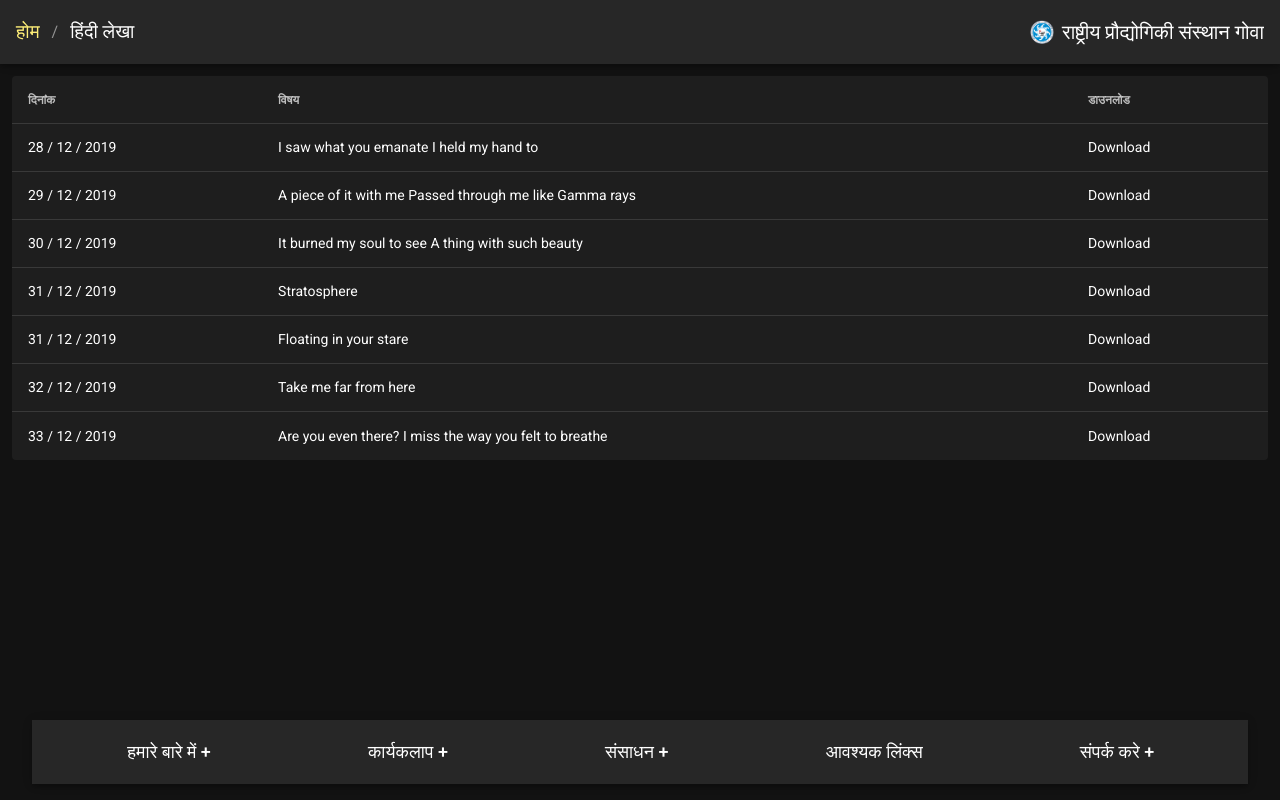
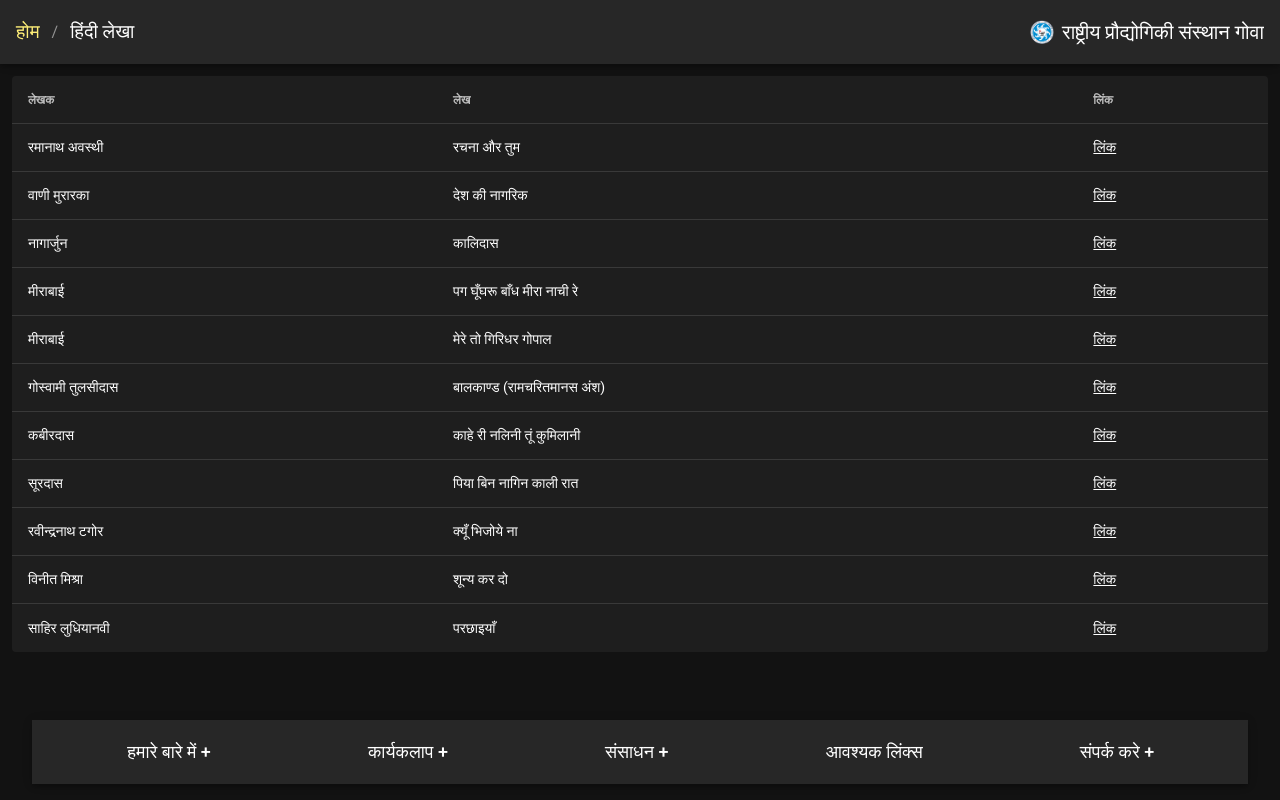
Before and after one commit to prajjwaldimri/rajbhasha-website, a Vue app: page /writings in a window 1280 px wide. Built offline with nearby package versions, Linux system fonts and the light colour scheme.

Commit message:
Added writings

```diff
--- a/src/views/Writings.vue
+++ b/src/views/Writings.vue
@@ -7,14 +7,15 @@
           template(v-slot:default='')
             thead
               tr
-                th.text-left दिनांक
-                th.text-left विषय
-                th.text-left डाउनलोड
+                th.text-left लेखक
+                th.text-left लेख
+                th.text-left लिंक
             tbody
               tr(v-for='item in information' :key='item.name')
-                td {{ item.date }}
-                td {{ item.subject }}
-                td {{ item.pdf_file }}
+                td {{ item.author }}
+                td {{ item.title }}
+                td
+                  a(:href="item.href" target="_blank" style="color:white;text-decoration-line:underline;") लिंक
 </template>
 
 <script>
@@ -33,39 +34,59 @@ export default {
     information: [
       //Add Code in here
       {
-        date: "28 / 12 / 2019",
-        subject: "I saw what you emanate I held my hand to ",
-        pdf_file: "Download"
+        author: "रमानाथ अवस्थी",
+        title: "रचना और तुम",
+        href: "https://kaavyaalaya.org/rachna_aur_tum"
       },
       {
-        date: "29 / 12 / 2019",
-        subject: "A piece of it with me Passed through me like Gamma rays",
-        pdf_file: "Download"
+        author: "वाणी मुरारका",
+        title: "देश की नागरिक",
+        href: "https://kaavyaalaya.org/aise-desh-kee-naagarik"
       },
       {
-        date: "30 / 12 / 2019",
-        subject: "It burned my soul to see A thing with such beauty",
-        pdf_file: "Download"
+        author: "नागार्जुन",
+        title: "कालिदास",
+        href: "https://kaavyaalaya.org/kalidas"
       },
       {
-        date: "31 / 12 / 2019",
-        subject: "Stratosphere",
-        pdf_file: "Download"
+        author: "मीराबाई",
+        title: "पग घूँघरू बाँध मीरा नाची रे",
+        href: "https://kaavyaalaya.org/pag_ghunghroo_baandh_meeraa_naachee_re"
       },
       {
-        date: "31 / 12 / 2019",
-        subject: "Floating in your stare",
-        pdf_file: "Download"
+        author: "मीराबाई",
+        title: "मेरे तो गिरिधर गोपाल",
+        href: "https://kaavyaalaya.org/mere_to_giridhar_gopal"
       },
       {
-        date: "32 / 12 / 2019",
-        subject: "Take me far from here",
-        pdf_file: "Download"
+        author: "गोस्वामी तुलसीदास",
+        title: "बालकाण्ड (रामचरितमानस अंश)",
+        href: "https://kaavyaalaya.org/baalkaand"
       },
       {
-        date: "33 / 12 / 2019",
-        subject: "Are you even there? I miss the way you felt to breathe",
-        pdf_file: "Download"
+        author: "कबीरदास",
+        title: "काहे री नलिनी तूं कुमिलानी",
+        href: "https://kaavyaalaya.org/kaahe_re_nalinee"
+      },
+      {
+        author: "सूरदास",
+        title: "पिया बिन नागिन काली रात",
+        href: "https://kaavyaalaya.org/piyaa_bin_naagin_kaalee_raat"
+      },
+      {
+        author: "रवीन्द्रनाथ टगोर",
+        title: "क्यूँ भिजोये ना",
+        href: "https://kaavyaalaya.org/kyun_bhijoye_na"
+      },
+      {
+        author: "विनीत मिश्रा",
+        title: "शून्य कर दो",
+        href: "https://kaavyaalaya.org/shoonya-kar-do"
+      },
+      {
+        author: "साहिर लुधियानवी",
+        title: "परछाइयाँ",
+        href: "https://kaavyaalaya.org/parchhaaiyaan"
       }
     ],
     breadcrumbs: [
```
Also changed, not shown: src/views/TrimesterReport.vue (line endings or trailing spaces).
